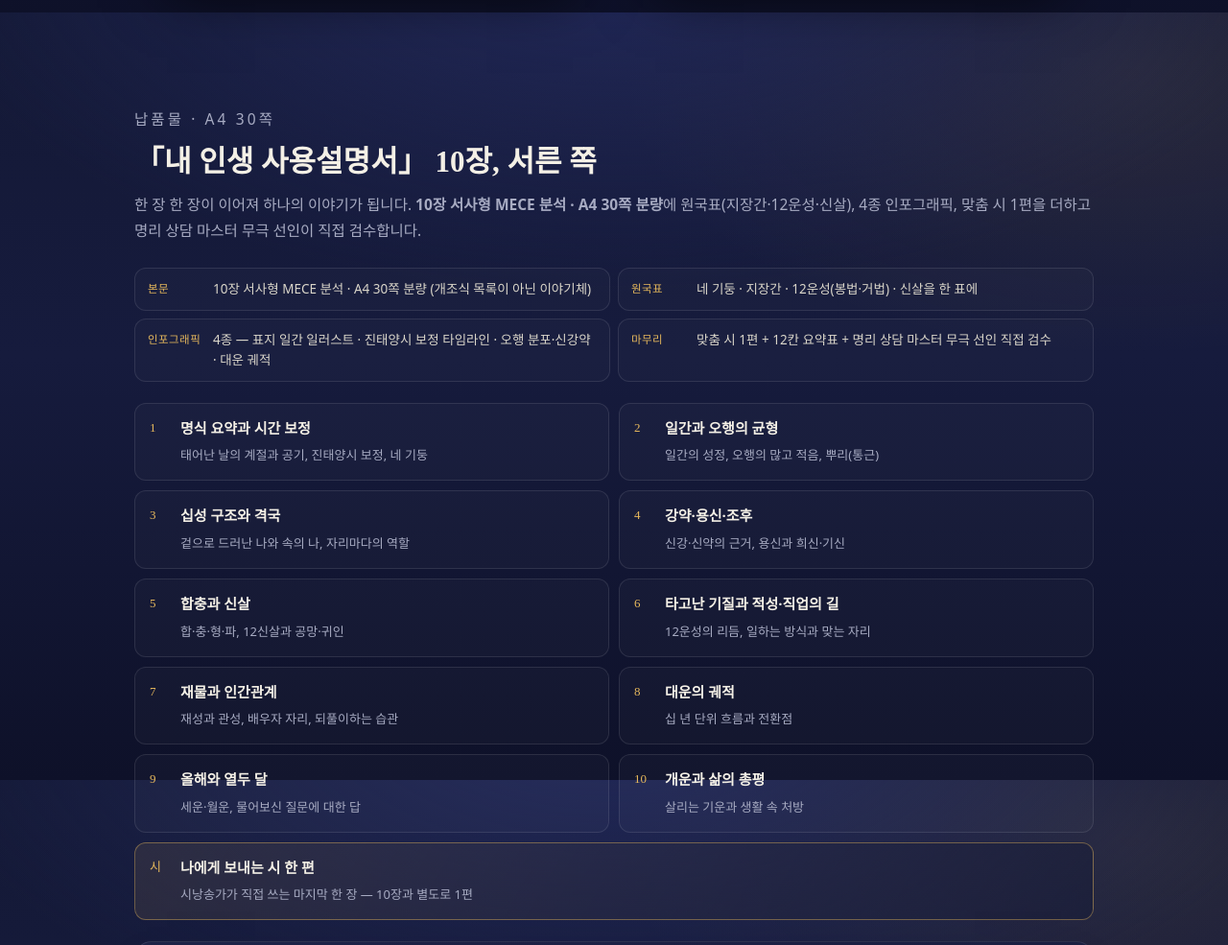
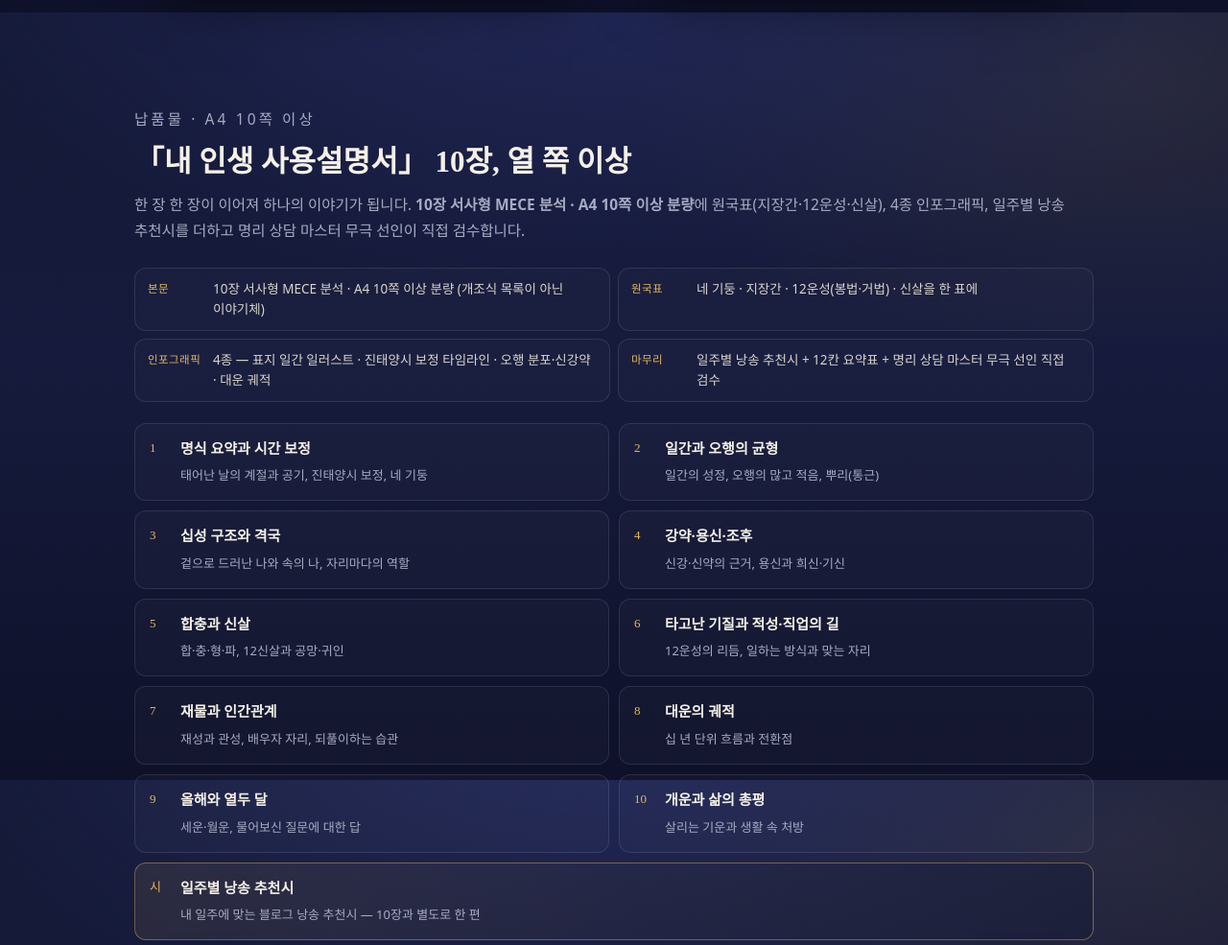
Before and after one commit to gdhan77-cell/hansol-saju, a plain HTML site: page index.html in a window 1280 px wide. Shown: the part 1587-2572 px from the top of the page at 96% size. Drawn offline with Linux system fonts and the light colour scheme.

Commit message:
본문 분량·시 문구를 새 카드뉴스 기준으로 통일: 'A4 30쪽'→'A4 10쪽 이상', '맞춤 시 1편'→'일주별 낭송 추천시'

```diff
--- a/index.html
+++ b/index.html
@@ -5,7 +5,7 @@
 <meta name="viewport" content="width=device-width, initial-scale=1.0, viewport-fit=cover">
 <meta name="theme-color" content="#141936">
 <title>한솔 명리상담소 · AI 사주리포트 · 무료 타로</title>
-<meta name="description" content="무료 타로 체험과 AI 사주리포트. 여덟 글자로 쓰는 「내 인생 사용설명서」 — 10장 서사형 MECE 분석 A4 30쪽, 원국표(지장간·12운성·신살)와 4종 인포그래픽, 맞춤 시 1편. 명리 상담 마스터 무극 선인이 직접 검수합니다. 30,000원 · 영업일 2일 내 발송.">
+<meta name="description" content="무료 타로 체험과 AI 사주리포트. 여덟 글자로 쓰는 「내 인생 사용설명서」 — 10장 서사형 MECE 분석 A4 10쪽 이상, 원국표(지장간·12운성·신살)와 4종 인포그래픽, 일주별 낭송 추천시. 명리 상담 마스터 무극 선인이 직접 검수합니다. 30,000원 · 영업일 2일 내 발송.">
 <style>
 :root{
   --navy:#141936; --navy-2:#1e2348; --navy-3:#0e1129; --navy-4:#272d5a;
@@ -443,7 +443,7 @@ footer a{color:var(--ink-2)}
           <b>AI가 만세력으로 계산하고, 전문 상담가가 마지막 문장을 책임집니다.</b></p>
         <ul class="hero-meta">
           <li><i class="dot"></i>만세력 정밀 계산</li>
-          <li><i class="dot"></i>10장 서사형 MECE 분석 · A4 30쪽</li>
+          <li><i class="dot"></i>10장 서사형 MECE 분석 · A4 10쪽 이상</li>
           <li><i class="dot"></i>명리 상담 마스터 무극 선인 직접 검수</li>
           <li><i class="dot"></i>영업일 2일 내 발송</li>
         </ul>
@@ -542,16 +542,16 @@ footer a{color:var(--ink-2)}
   <section id="report">
     <div class="wrap">
       <div class="sec-head">
-        <p class="sec-kicker">납품물 · A4 30쪽</p>
-        <h2>「내 인생 사용설명서」 10장, 서른 쪽</h2>
-        <p>한 장 한 장이 이어져 하나의 이야기가 됩니다. <b>10장 서사형 MECE 분석 · A4 30쪽 분량</b>에 원국표(지장간·12운성·신살), 4종 인포그래픽, 맞춤 시 1편을 더하고 명리 상담 마스터 무극 선인이 직접 검수합니다.</p>
+        <p class="sec-kicker">납품물 · A4 10쪽 이상</p>
+        <h2>「내 인생 사용설명서」 10장, 열 쪽 이상</h2>
+        <p>한 장 한 장이 이어져 하나의 이야기가 됩니다. <b>10장 서사형 MECE 분석 · A4 10쪽 이상 분량</b>에 원국표(지장간·12운성·신살), 4종 인포그래픽, 일주별 낭송 추천시를 더하고 명리 상담 마스터 무극 선인이 직접 검수합니다.</p>
       </div>
 
       <div class="spec-strip">
-        <div class="spec-item"><span class="k">본문</span><span>10장 서사형 MECE 분석 · A4 30쪽 분량 (개조식 목록이 아닌 이야기체)</span></div>
+        <div class="spec-item"><span class="k">본문</span><span>10장 서사형 MECE 분석 · A4 10쪽 이상 분량 (개조식 목록이 아닌 이야기체)</span></div>
         <div class="spec-item"><span class="k">원국표</span><span>네 기둥 · 지장간 · 12운성(봉법·거법) · 신살을 한 표에</span></div>
         <div class="spec-item"><span class="k">인포그래픽</span><span>4종 — 표지 일간 일러스트 · 진태양시 보정 타임라인 · 오행 분포·신강약 · 대운 궤적</span></div>
-        <div class="spec-item"><span class="k">마무리</span><span>맞춤 시 1편 + 12칸 요약표 + 명리 상담 마스터 무극 선인 직접 검수</span></div>
+        <div class="spec-item"><span class="k">마무리</span><span>일주별 낭송 추천시 + 12칸 요약표 + 명리 상담 마스터 무극 선인 직접 검수</span></div>
       </div>
       <div class="chapters" id="chapterList"></div>
 
@@ -585,9 +585,9 @@ footer a{color:var(--ink-2)}
           </div>
           <ul>
             <li>만세력 정밀 계산 (절기·진태양시 기준)</li>
-            <li>10장 서사형 MECE 분석 → A4 30쪽 본문</li>
+            <li>10장 서사형 MECE 분석 → A4 10쪽 이상 본문</li>
             <li>원국표(지장간·12운성·신살) + 4종 인포그래픽</li>
-            <li>맞춤 시 1편 + 12칸 요약표</li>
+            <li>일주별 낭송 추천시 + 12칸 요약표</li>
             <li>명리 상담 마스터 무극 선인 직접 검수·문장 보완</li>
             <li>PDF · 웹 열람</li>
             <li>입금 확인 후 영업일 2일 내 이메일 발송</li>
@@ -1009,7 +1009,7 @@ footer a{color:var(--ink-2)}
     ['9','올해와 열두 달','세운·월운, 물어보신 질문에 대한 답'],
     ['10','개운과 삶의 총평','살리는 기운과 생활 속 처방']
   ];
-  var POEM_CH = ['시','나에게 보내는 시 한 편','시낭송가가 직접 쓰는 마지막 한 장 — 10장과 별도로 1편'];
+  var POEM_CH = ['시','일주별 낭송 추천시','내 일주에 맞는 블로그 낭송 추천시 — 10장과 별도로 한 편'];
   function renderChapters(){
     var html = CHAPTERS.map(function(c){
       return '<div class="ch"><span class="n">'+c[0]+'</span><div><b>'+esc(c[1])+'</b><span>'+esc(c[2])+'</span></div></div>';
@@ -1278,7 +1278,7 @@ footer a{color:var(--ink-2)}
       + '<p class="lead">타로가 짚어 준 자리를 생년월일시로 더 정확히 읽어 드립니다.</p>'
       + '<a class="btn btn-gold" href="#apply">AI 사주리포트 신청 · 30,000원</a>'
       + '<a class="btn btn-ghost" href="#product">1:1 화상 마스터 상담 8종 · 100,000원</a>'
-      + '<p class="note">리포트는 10장 서사형 MECE 분석 A4 30쪽, 상담은 1:1 Zoom 8종 10만 원 균일(전화 예약)입니다.</p>'
+      + '<p class="note">리포트는 10장 서사형 MECE 분석 A4 10쪽 이상, 상담은 1:1 Zoom 8종 10만 원 균일(전화 예약)입니다.</p>'
       + '</div>';
 
     var rd=$('#tarotReading');
```
